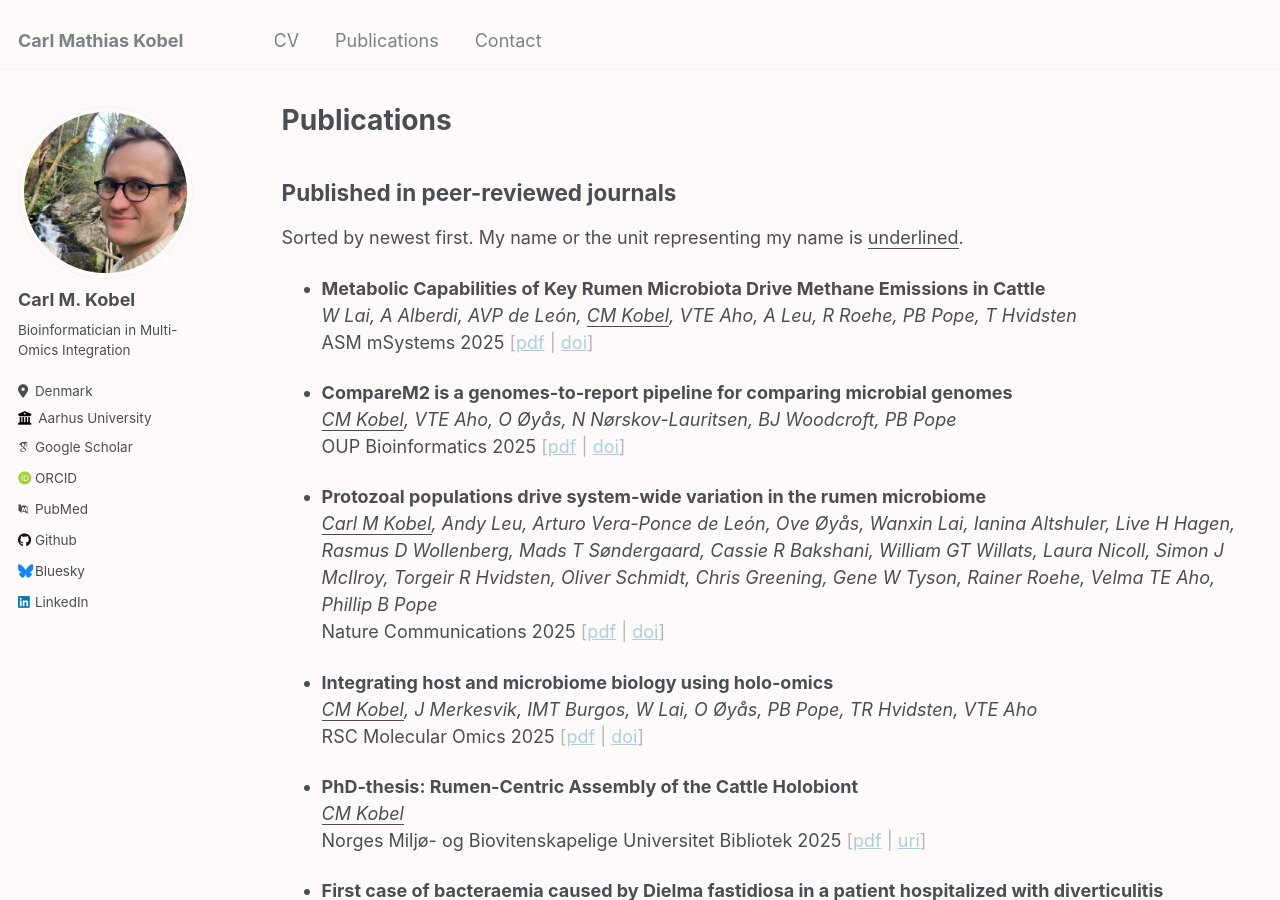
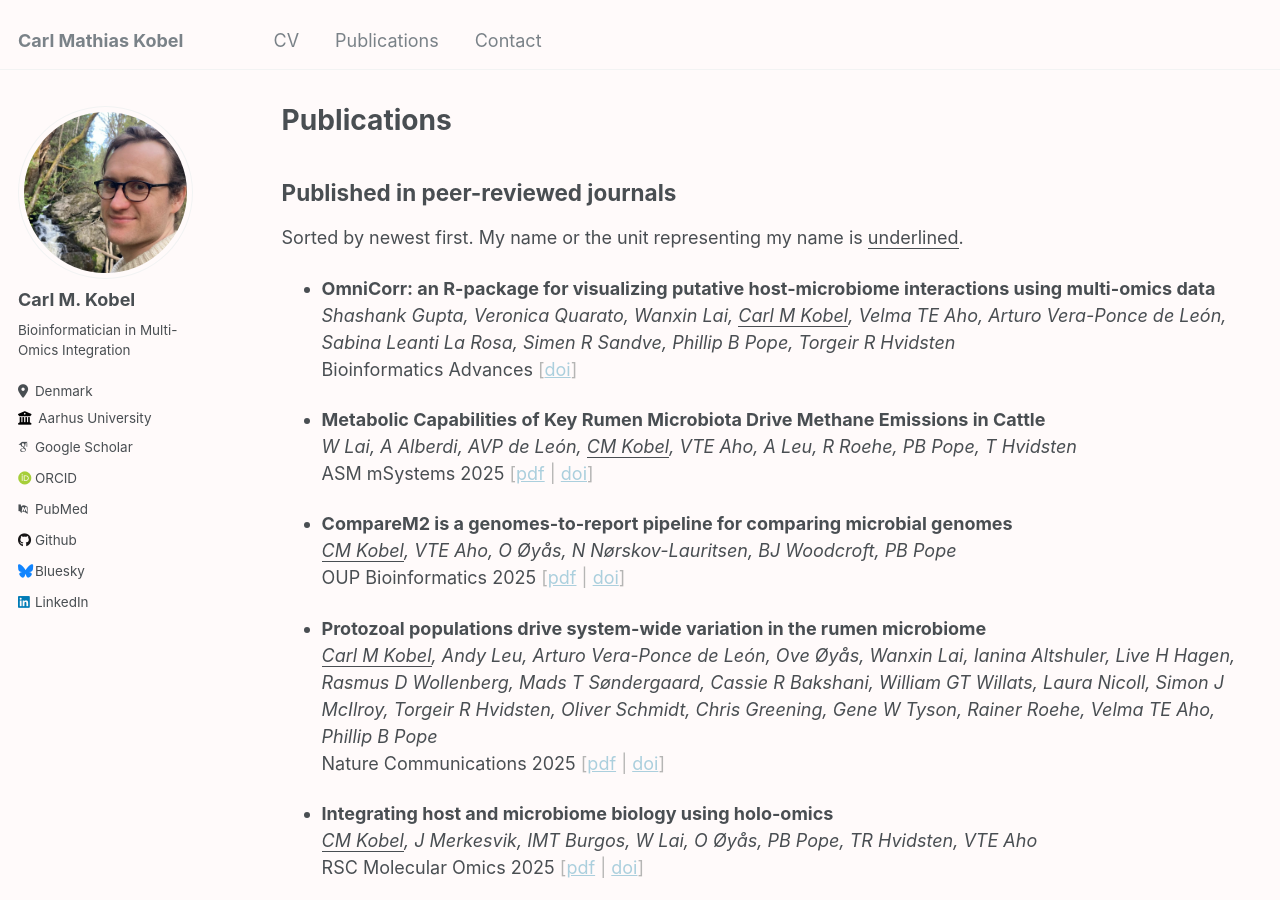
Before and after one commit to cmkobel/cmkobel.github.io, a Jekyll site: the page built from _pages/publications.md, in a window 1280 px wide and 900 px high. Built offline with Jekyll 4.4.1, drawn with Linux system fonts in a browser that asks for light colours; some web fonts are replaced; some of the changed text lies outside the part shown.

Commit message:
Update publications.md

```diff
--- a/_pages/publications.md
+++ b/_pages/publications.md
@@ -14,6 +14,10 @@ redirect_from:
 ## Published in peer-reviewed journals
 
 Sorted by newest first. My name or the unit representing my name is <ins>underlined</ins>.
+
+  - **OmniCorr: an R-package for visualizing putative host-microbiome interactions using multi-omics data**
+    _Shashank Gupta, Veronica Quarato, Wanxin Lai, <ins>Carl M Kobel</ins>, Velma TE Aho, Arturo Vera-Ponce de León, Sabina Leanti La Rosa, Simen R Sandve, Phillip B Pope, Torgeir R Hvidsten_
+    Bioinformatics Advances <span class="shaded">[[doi](https://doi.org/10.1093/bioadv/vbag057)]</span>
 
   - **Metabolic Capabilities of Key Rumen Microbiota Drive Methane Emissions in Cattle**
     _W Lai, A Alberdi, AVP de León, <ins>CM Kobel</ins>, VTE Aho, A Leu, R Roehe, PB Pope, T Hvidsten_
@@ -70,10 +74,6 @@ Sorted by newest first. My name or the unit representing my name is <ins>underli
     Puchun Niu, <ins>Carl Kobel</ins>, Velma T. E. Aho, Clementina Alvarez, Egil Prestløkken, Peter Lund, Adrian Omar Maynez-Perez, Phil B. Pope, Angela Schwarm
     bioRχiv 2026 <span class="shaded">[[doi](https://doi.org/10.64898/2026.04.07.716947)]</span>
 
-  - **OmniCorr: An R-package for visualizing putative host-microbiota interactions using multi-omics data**
-    _Shashank Gupta, Wanxin Lai, <ins>Carl M Kobel</ins>, Velma TE Aho, Arturo Vera-Ponce de León, Sabina Leanti La Rosa, Simen R Sandve, Phillip B Pope, Torgeir R Hvidsten_
-    bioRχiv 2025 <span class="shaded">[[doi](https://doi.org/10.1101/2025.07.01.662509)]</span>
-
   - **Predicting microbial genome-scale metabolic networks directly from 16S rRNA gene sequences**
     _Ove Øyås, <ins>Carl M Kobel</ins>, Jon Olav Vik, Phillip B Pope_
     bioRχiv 2024 <span class="shaded">[[doi](https://doi.org/10.1101/2024.01.26.576649)]</span>
```
